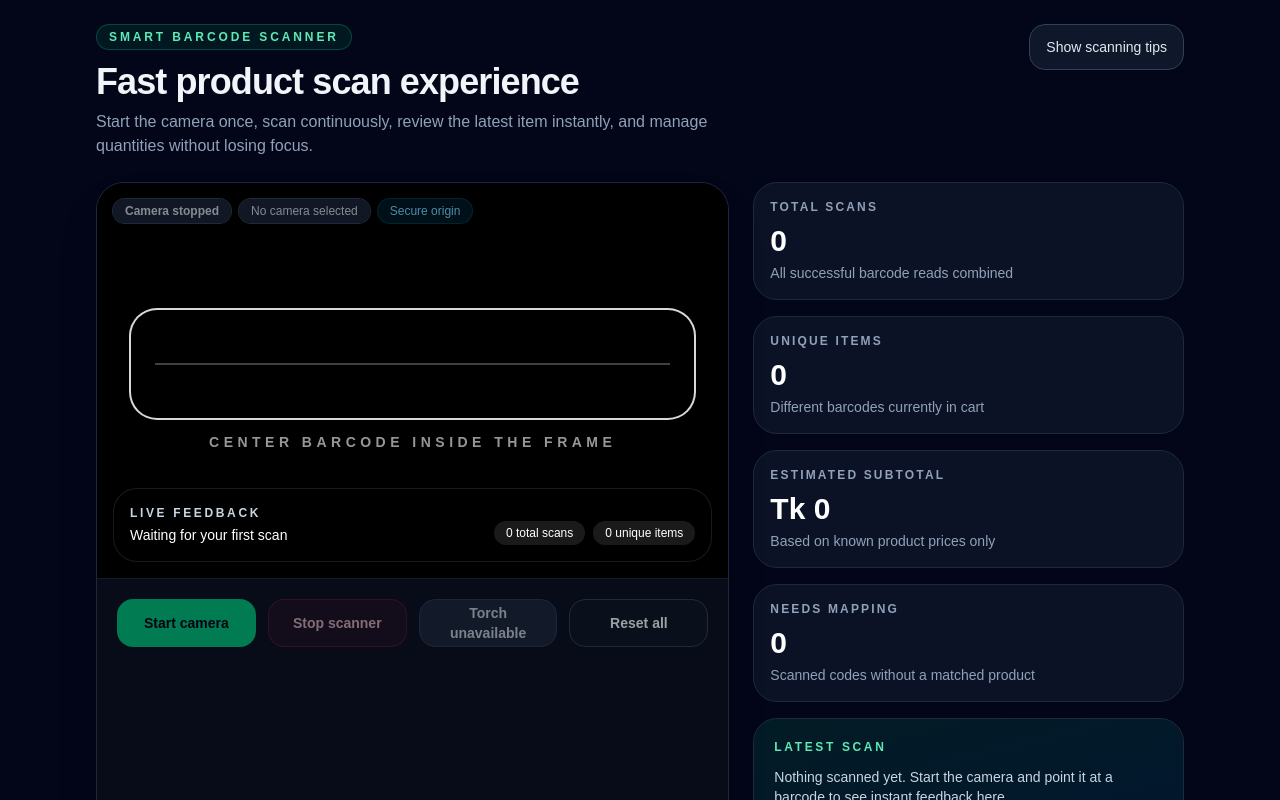
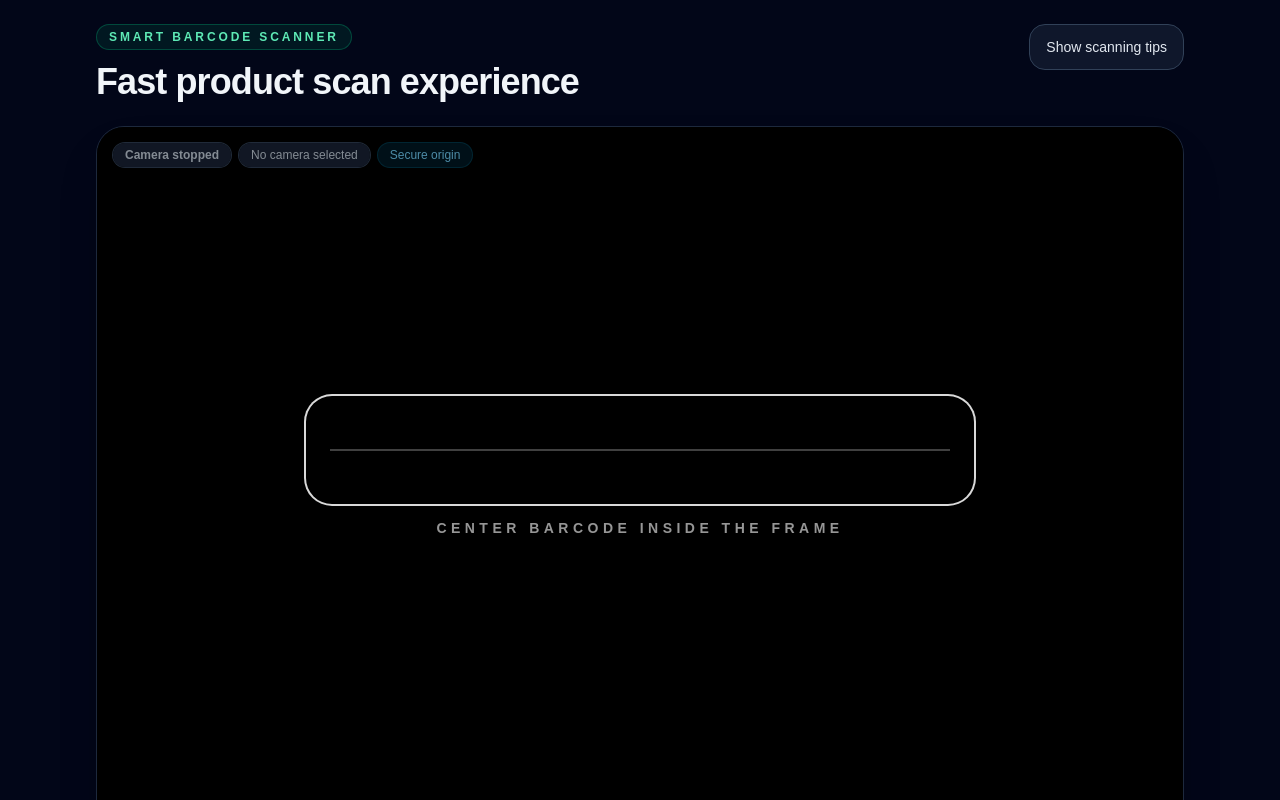
Before and after one commit to kuhelahmed2024/barcode-scan, a Next.js app: page /barcode in a window 1280 px wide. Shown: the top 800 px of the page. Built offline with nearby package versions, Linux system fonts and the light colour scheme; what @zxing/library would draw is missing.

Commit message:
update v2

```diff
--- a/app/barcode/page.tsx
+++ b/app/barcode/page.tsx
@@ -596,10 +596,6 @@ export default function BarcodeDemoPage() {
                         <h1 className="mt-3 text-3xl font-bold tracking-tight sm:text-4xl">
                             Fast product scan experience
                         </h1>
-                        <p className="mt-2 max-w-2xl text-sm text-slate-400 sm:text-base">
-                            Start the camera once, scan continuously, review the latest item instantly,
-                            and manage quantities without losing focus.
-                        </p>
                     </div>
 
                     <button
@@ -638,7 +634,6 @@ export default function BarcodeDemoPage() {
                     </div>
                 ) : null}
 
-                <div className="grid gap-6 lg:grid-cols-[1.25fr_0.85fr]">
                 <section className="overflow-hidden rounded-[28px] border border-slate-800 bg-slate-900/70 shadow-2xl shadow-black/20">
                     <div className="relative">
                         <video
@@ -690,30 +685,6 @@ export default function BarcodeDemoPage() {
                                 <p className="mt-3 text-center text-xs font-semibold uppercase tracking-[0.32em] text-white/90 sm:text-sm">
                                     Center barcode inside the frame
                                 </p>
-                                </div>
-
-                                <div className="absolute bottom-4 left-4 right-4 rounded-3xl border border-white/10 bg-black/45 p-4 backdrop-blur-md">
-                                    <div className="flex flex-col gap-3 sm:flex-row sm:items-end sm:justify-between">
-                                        <div>
-                                            <p className="text-xs font-semibold uppercase tracking-[0.22em] text-slate-300">
-                                                Live feedback
-                                            </p>
-                                            <p className="mt-1 text-sm text-white">
-                                                {latestScan
-                                                    ? `Last detected: ${latestScan.product?.name ?? latestScan.barcode}`
-                                                    : "Waiting for your first scan"}
-                                            </p>
-                                        </div>
-
-                                        <div className="flex flex-wrap gap-2">
-                                            <span className="inline-flex items-center rounded-full bg-white/10 px-3 py-1 text-xs font-medium text-white">
-                                                {totalScannedItems} total scans
-                                            </span>
-                                            <span className="inline-flex items-center rounded-full bg-white/10 px-3 py-1 text-xs font-medium text-white">
-                                                {scannedItems.length} unique items
-                                            </span>
-                                        </div>
-                                    </div>
                             </div>
                         </div>
                     </div>
@@ -767,100 +738,6 @@ export default function BarcodeDemoPage() {
                         </div>
                     </div>
                 </section>
-
-                    <aside className="space-y-4">
-                        <div className="grid gap-4 sm:grid-cols-2 lg:grid-cols-1">
-                            <div className="rounded-3xl border border-slate-800 bg-slate-900/70 p-4">
-                                <p className="text-xs font-semibold uppercase tracking-[0.18em] text-slate-400">
-                                    Total scans
-                                </p>
-                                <p className="mt-2 text-3xl font-bold text-white">{totalScannedItems}</p>
-                                <p className="mt-1 text-sm text-slate-400">
-                                    All successful barcode reads combined
-                                </p>
-                            </div>
-
-                            <div className="rounded-3xl border border-slate-800 bg-slate-900/70 p-4">
-                                <p className="text-xs font-semibold uppercase tracking-[0.18em] text-slate-400">
-                                    Unique items
-                                </p>
-                                <p className="mt-2 text-3xl font-bold text-white">{scannedItems.length}</p>
-                                <p className="mt-1 text-sm text-slate-400">
-                                    Different barcodes currently in cart
-                                </p>
-                            </div>
-
-                            <div className="rounded-3xl border border-slate-800 bg-slate-900/70 p-4">
-                                <p className="text-xs font-semibold uppercase tracking-[0.18em] text-slate-400">
-                                    Estimated subtotal
-                                </p>
-                                <p className="mt-2 text-3xl font-bold text-white">
-                                    {formatTaka(subtotalAmount)}
-                                </p>
-                                <p className="mt-1 text-sm text-slate-400">
-                                    Based on known product prices only
-                                </p>
-                            </div>
-
-                            <div className="rounded-3xl border border-slate-800 bg-slate-900/70 p-4">
-                                <p className="text-xs font-semibold uppercase tracking-[0.18em] text-slate-400">
-                                    Needs mapping
-                                </p>
-                                <p className="mt-2 text-3xl font-bold text-white">{unknownItemsCount}</p>
-                                <p className="mt-1 text-sm text-slate-400">
-                                    Scanned codes without a matched product
-                                </p>
-                            </div>
-                        </div>
-
-                        <div
-                            aria-live="polite"
-                            className="rounded-3xl border border-slate-800 bg-linear-to-br from-emerald-500/12 to-sky-500/10 p-5"
-                        >
-                            <p className="text-xs font-semibold uppercase tracking-[0.22em] text-emerald-300">
-                                Latest scan
-                            </p>
-
-                            {latestScan ? (
-                                <div className="mt-3">
-                                    <div className="text-xl font-bold text-white">
-                                        {latestScan.product?.name ?? "Unknown product"}
-                                    </div>
-                                    <div className="mt-1 break-all font-mono text-xs text-slate-300">
-                                        {latestScan.barcode}
-                                    </div>
-
-                                    <div className="mt-4 flex flex-wrap gap-2">
-                                        <span className="rounded-full bg-white/10 px-3 py-1 text-xs font-medium text-slate-100">
-                                            Qty {latestScan.quantity}
-                                        </span>
-                                        <span className="rounded-full bg-white/10 px-3 py-1 text-xs font-medium text-slate-100">
-                                            {latestScan.format}
-                                        </span>
-                                        {latestScan.product ? (
-                                            <span className="rounded-full bg-white/10 px-3 py-1 text-xs font-medium text-slate-100">
-                                                {formatTaka(latestScan.product.price)}
-                                            </span>
-                                        ) : (
-                                            <span className="rounded-full bg-amber-400/20 px-3 py-1 text-xs font-medium text-amber-200">
-                                                Product not found
-                                            </span>
-                                        )}
-                                    </div>
-
-                                    <p className="mt-4 text-sm text-slate-300">
-                                        Last scanned at {latestScan.scannedAt}
-                                    </p>
-                                </div>
-                            ) : (
-                                <p className="mt-3 text-sm text-slate-300">
-                                    Nothing scanned yet. Start the camera and point it at a barcode to
-                                    see instant feedback here.
-                                </p>
-                            )}
-                        </div>
-                    </aside>
-                </div>
 
                 <section className="mt-6 overflow-hidden rounded-[28px] border border-slate-800 bg-slate-900/70 shadow-xl shadow-black/10">
                     <div className="border-b border-slate-800 px-4 py-4 sm:px-6">
```
Lines whose indentation alone changed are shown as unchanged.
